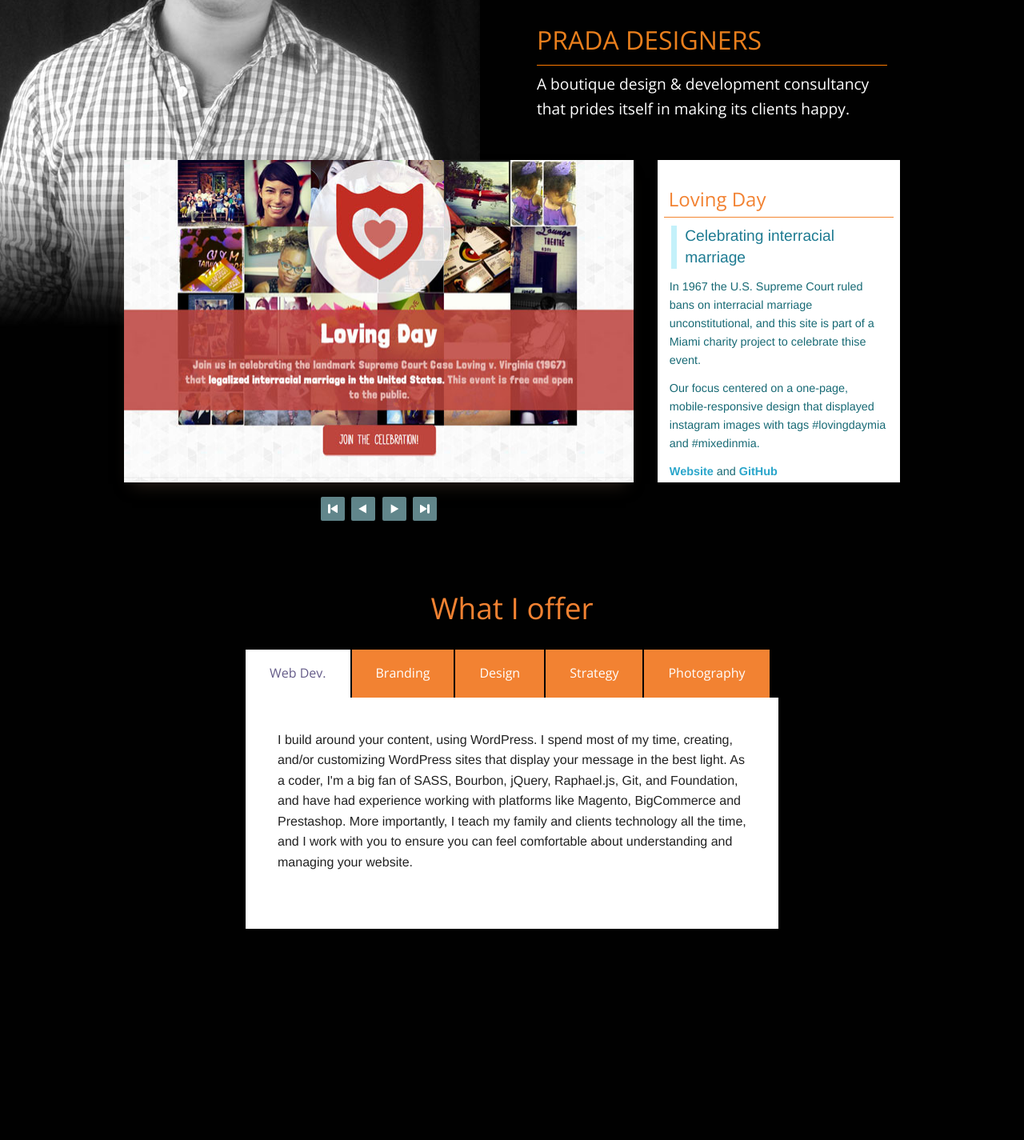
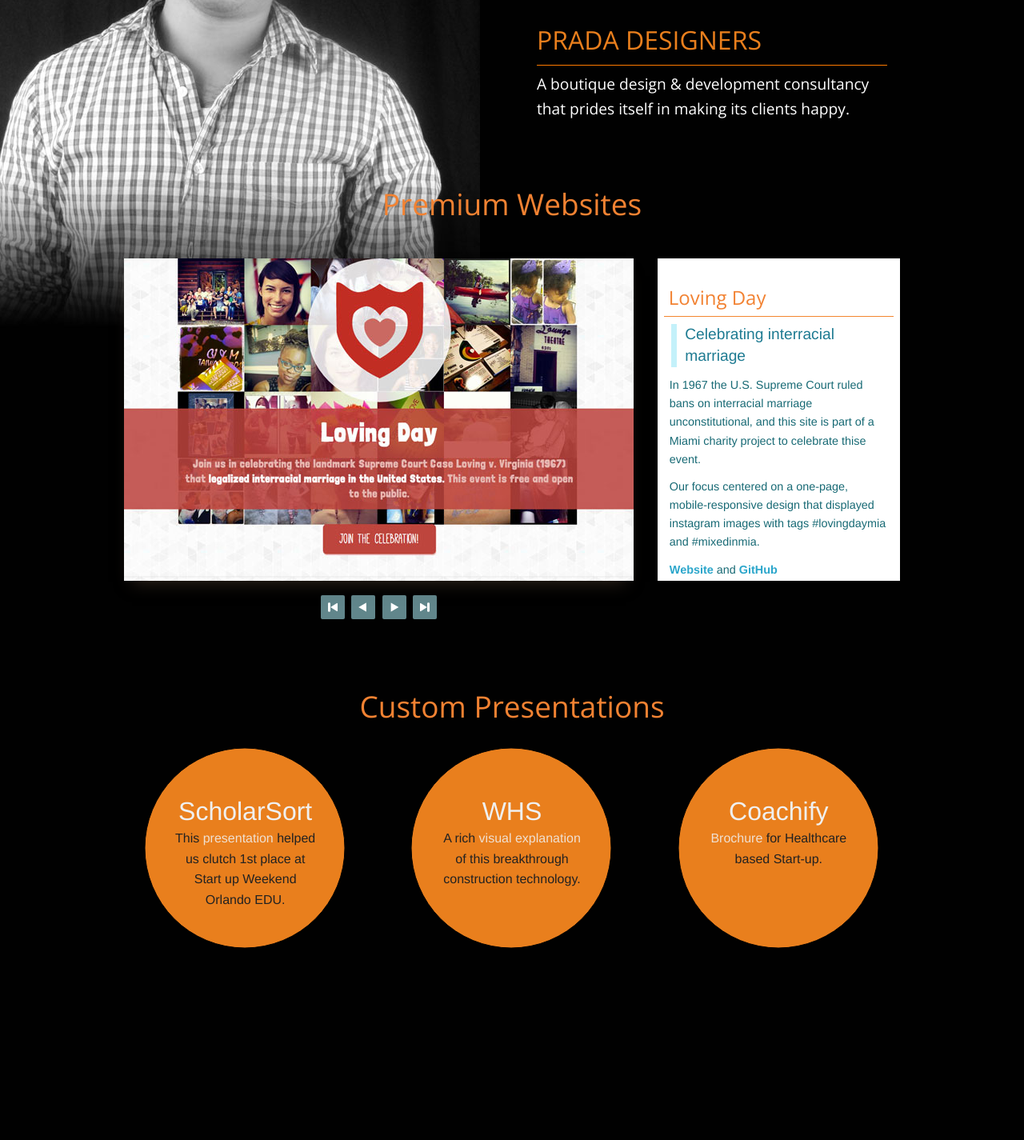
Before and after one commit to PradatiusD/pd, a PHP site: page / in a window 1280 px wide. Shown: the part 347-1772 px from the top of the page at 80% size. Run offline with PHP 8.4, Linux system fonts and the light colour scheme; some libraries are stand-ins or nearby versions; some web fonts are replaced.

Commit message:
Added faded Custom Presentation circles and ppt presentations

```diff
--- a/_notes/dwsync.xml
+++ b/_notes/dwsync.xml
@@ -1,4 +1,4 @@
 <?xml version="1.0" encoding="utf-8" ?>
 <dwsync>
-<file name="index.html" server="ftp.pradadesigners.com//public_html/" local="3457003041" remote="16341897708" />
+<file name="index.html" server="ftp.pradadesigners.com//public_html/" local="3457191045" remote="16342085748" />
 </dwsync>
--- a/css/_notes/dwsync.xml
+++ b/css/_notes/dwsync.xml
@@ -1,7 +1,7 @@
 <?xml version="1.0" encoding="utf-8" ?>
 <dwsync>
 <file name="foundation.scss" server="ftp.pradadesigners.com//public_html/" local="3453818740" remote="12044887532" />
-<file name="main.css" server="ftp.pradadesigners.com//public_html/" local="3457021418" remote="16341916128" />
+<file name="main.css" server="ftp.pradadesigners.com//public_html/" local="3457190688" remote="16342085748" />
 <file name="main.scss" server="ftp.pradadesigners.com//public_html/" local="3454959321" remote="12044887532" />
 <file name="normalize.scss" server="ftp.pradadesigners.com//public_html/" local="3453818740" remote="12044887532" />
 <file name="bg.png" server="ftp.pradadesigners.com//public_html/" local="3455994505" remote="16340898228" />
--- a/css/main.scss
+++ b/css/main.scss
@@ -183,6 +183,51 @@ h6 {
 		font-size: 0.9em;
 		margin: 0.8em 0;
     }
+}
+
+// For Raphael circles
+
+.slide-decks {
+	article {
+		position:relative;
+		display: block;
+
+		strong, p, b {
+			position:absolute;
+			top: 0;
+			left:0;
+			text-align: center;
+			z-index:1000;
+			opacity: 0;
+		}
+
+		b {
+			font-weight: 200;
+			font-size: 2em;
+			text-align: center;
+			display: block;
+			width: 100%;
+			top: 25%;
+			color:#F0F0F0;
+		}
+
+		p {
+			top: 40%;
+			width: 60%;
+			margin: 0 20%;
+			a {
+				color:rgba(240, 240, 240, 0.86);
+			}
+		}
+
+	span {
+			svg {
+				display:block;
+				margin: 0 auto;
+				position:relative;
+			}
+		}
+	}
 }
 
 
--- a/index.html
+++ b/index.html
@@ -36,8 +36,14 @@
                 <p>A boutique design & development consultancy that prides itself in making its clients <span>happy</span>.</p>
             </span>
         </section>
+        <div id="fade3">
             <section class="row">
-            <div class="small-12 large-8 columns" id="fade3">
+                <div class="small-12 large-8 large-centered columns welcome">
+                    <h2>Premium Websites</h2>
+                </div>
+            </section>
+            <section class="row">
+                <div class="small-12 large-8 columns">
                     <div class="bb-custom-wrapper" style="position:relative;z-index:3000">
                         <div id="bb-bookblock" class="bb-bookblock">
                             <div class="bb-item">
@@ -119,11 +125,45 @@
                         <p><strong><a target="_blank" href="http://estrellamorena.com">Website</a></strong> and <strong><a target="_blank" href="http://github.com/PradatiusD/morena">GitHub</a></strong></p>
                     </article>
                 </div>
+            </div>
         </section>
        <div id="fade5">
             <section class="row">
                 <div class="small-12 large-8 large-centered columns welcome">
-                    <h2>What I offer</h2>
+                    <h2>Custom Presentations</h2>
+                </div>
+            </section>
+           <section class="row slide-decks">
+                <div class="large-4 small-12 columns">
+                    <article>
+                        <b>ScholarSort</b>
+                        <p>This <a target="_blank" href="assets/ScholarSort.pptx">presentation</a> helped us clutch 1st place at Start up Weekend Orlando EDU.</p>
+                        <span id="canvas1">
+                        </span>
+                    </article>
+                </div>
+                <div class="large-4 small-12 columns">
+                    <article>
+                        <b>WHS</b>
+                        <p>A rich <a target="_blank" href="assets/WHS.pptx">visual explanation</a> of this breakthrough construction technology.</p>
+                        <span id="canvas2">
+                        </span>
+                    </article>
+                </div>
+                <div class="large-4 small-12 columns">
+                    <article>
+                        <b>Coachify</b>
+                        <p><a target="_blank" href="assets/coachify-brochure.pdf">Brochure</a> for Healthcare based Start-up.</p>
+                        <span id="canvas3">
+                        </span>
+                    </article>
+                </div>
+           </section>
+       </div>
+        <div id="fade6">
+            <section class="row">
+                <div class="small-12 large-8 large-centered columns welcome">
+                    <h2>What I can offer</h2>
                 </div>
             </section>
             <section id="tabs" class="row">
@@ -158,7 +198,7 @@
                 </div>
             </section>
        </div>
-       <div id="fade6">
+       <div id="fade7">
             <section class="row">
                 <div class="small-12 large-8 large-centered columns welcome">
                     <h2>Let's talk</h2>
@@ -204,8 +244,44 @@
         controller.addTween('#fade2', TweenMax.from( $('#fade2'), .5, {css:{opacity: 0}}));
         controller.addTween('#fade3', TweenMax.from( $('#fade3'), .5, {css:{opacity: 0}}));
         controller.addTween('#fade4', TweenMax.from( $('#fade4'), .5, {css:{opacity: 0}}));
-        controller.addTween('#fade5', TweenMax.from( $('#fade5'), .5, {css:{opacity: 0}}));
+        controller.addTween('#fade5',
+            TweenMax.from( $('#fade5'), .5, {
+                css:{opacity: 0},
+                onStart : function() {
+
+                    function stretchCircle (canvasSize,  HTMLid) {
+                        // Creates square canvas with size CanvasSize inside the contents of HTMLid
+                    var paper = Raphael(HTMLid, canvasSize, canvasSize);
+
+                        // Creates centered circle
+                    var circle = paper.circle(canvasSize/2, canvasSize/2, 10);
+
+                        // Sets the fill and stroke
+                        circle.attr({"fill": "#E97F1D"});
+
+                        circle.animate({"r": canvasSize/2
+                                        },1000, ">");
+                    }
+
+                    stretchCircle(250, 'canvas1');
+                    stretchCircle(250, 'canvas2');
+                    stretchCircle(250, 'canvas3');
+
+                    $('.slide-decks article b, .slide-decks article p').animate({'opacity':1}, 500);
+
+                },
+                onReverseComplete: function () {
+                    $('#canvas1, #canvas2, #canvas3').empty();
+                    $('.slide-decks article b, .slide-decks article p').animate({'opacity':0}, 500);
+                },
+
+                onComplete: function(){
+                    // alert('finished')
+                }
+            }));
         controller.addTween('#fade6', TweenMax.from( $('#fade6'), .5, {css:{opacity: 0}}));
+
+        controller.addTween('#fade7', TweenMax.from( $('#fade7'), .5, {css:{opacity: 0}}));
 
         $('#tabs').tabulous({
             effect: 'flip'
```
Also changed, not shown: css/main.css, 1 other file. Lines whose indentation alone changed are shown as unchanged.
